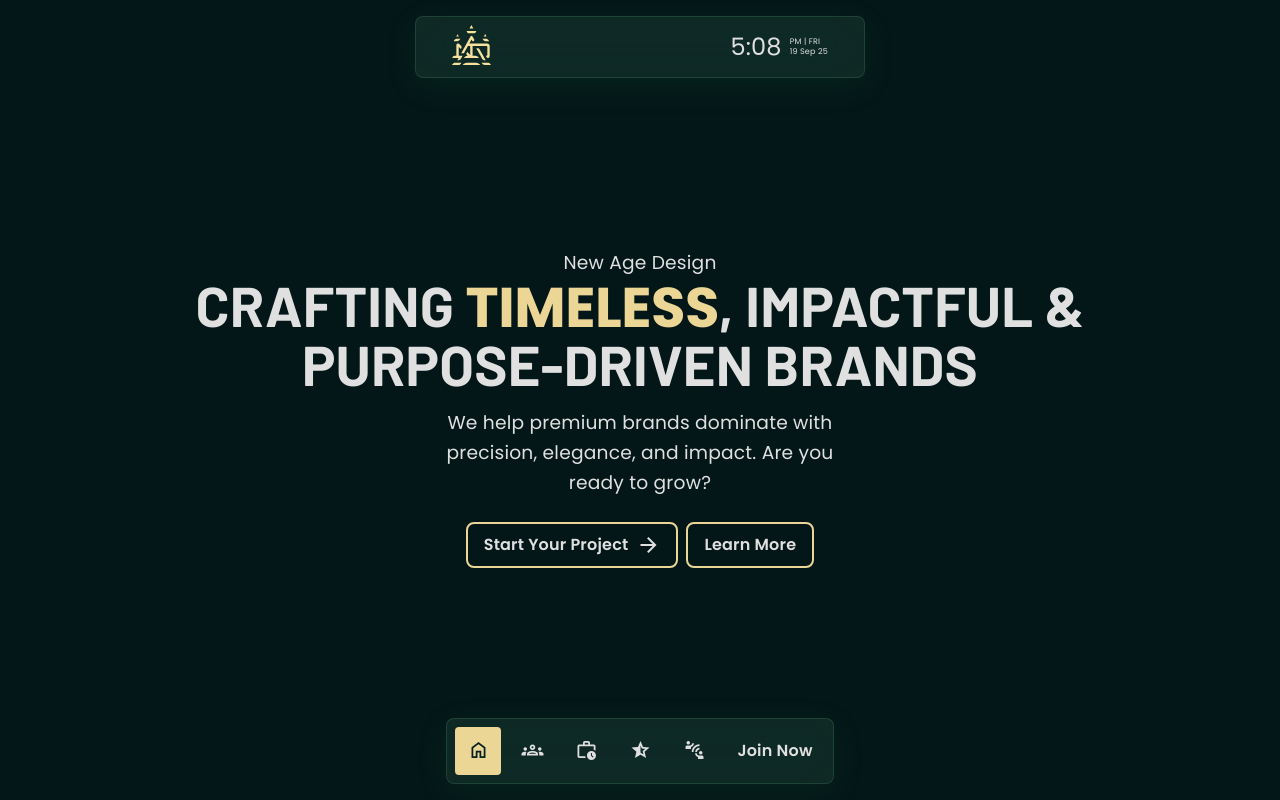
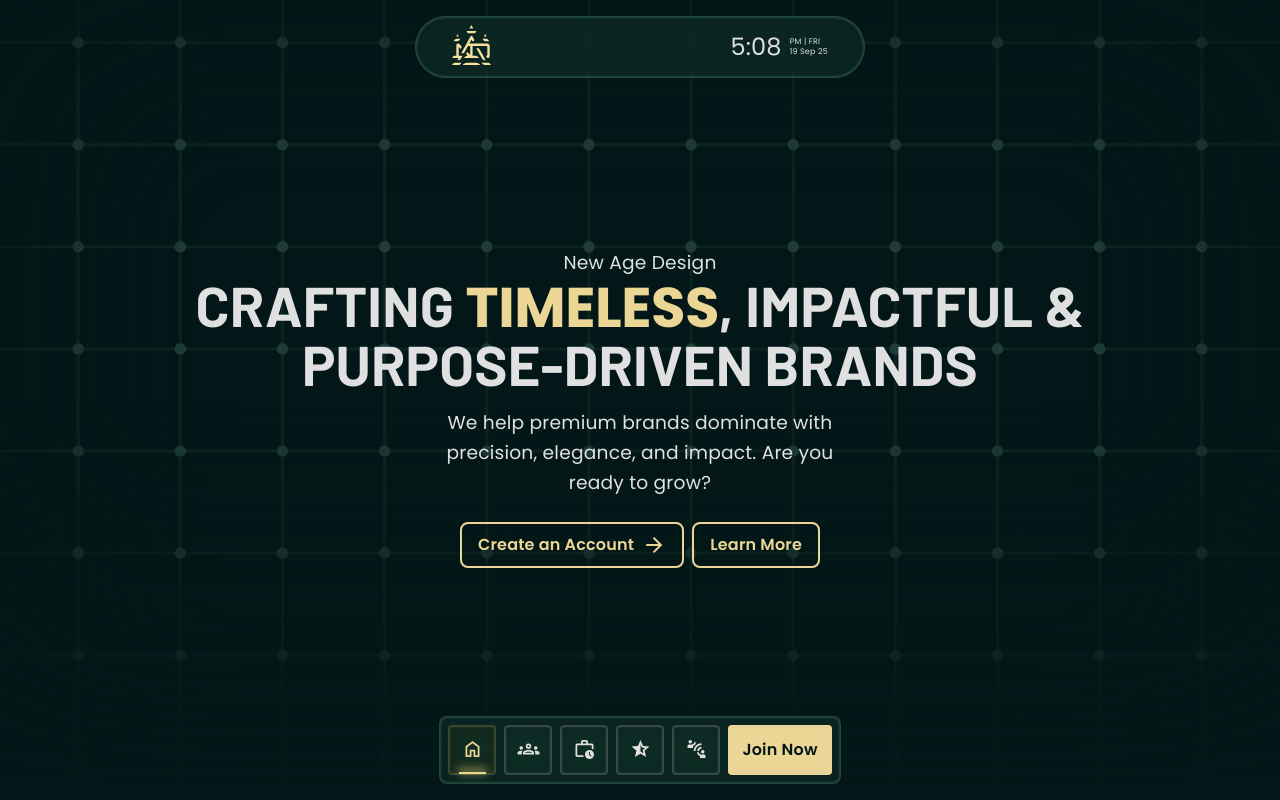
Before and after one commit to NewAgeDesign/NewAgeDesign, a plain HTML site: page index.html in a window 1280 px wide. Shown: the top 800 px of the page. Drawn offline with nearby package versions, Linux system fonts and the light colour scheme.

Commit message:
Refactor navigation and main sections: Update active link handling, improve layout, and enhance header styles for better user experience

```diff
--- a/index.html
+++ b/index.html
@@ -29,7 +29,7 @@
         </span>
     </header>
     <nav>
-        <a href="#home" class="active" title="home"><icon>home</icon></a>
+        <a href="#home" title="home"><icon>home</icon></a>
         <a href="#about" title="about"><icon>groups</icon></a>
         <a href="#portfolio" title="portfolio"><icon>work_history</icon></a>
         <a href="#testimonial" title="testimonial"><icon>star_half</icon></a>
@@ -39,12 +39,13 @@
     <main>
         <section id="home">
             <span class="hero">
+                <span class="grid"></span>
                 <span class="text">
                     <p>New Age Design</p>
                     <h1>Crafting <span>Timeless</span>, Impactful & Purpose-Driven Brands</h1>
                     <p>We help premium brands dominate with precision, elegance, and impact. Are you ready to grow?</p>
                     <span class="cta">
-                        <a href="#">Start Your Project <icon>arrow_forward</icon></a>
+                        <a href="#">Create an Account <icon>arrow_forward</icon></a>
                         <a href="#">Learn More</a>
                     </span>
                 </span>
@@ -162,8 +163,8 @@
                 <p class="error"><--Projects currently under evaluation and will be uploaded soon--><!--</p>
             </span>
         </section>
-        <section id="testimonial"></section>
-        <section-- id="contact">
+        <section-- id="testimonial"></section-->
+        <section id="contact">
             <h3>Get In Touch</h3>
             <p>Ready to elevate your brand? Let's discuss how we can bring your vision to life.</p>
             <span class="cform">
@@ -198,7 +199,7 @@
                     <button type="submit">Send Message <icon>send</icon></button>
                 </form>
             </span>
-        </section-->
+        </section>
     </main>
     <footer id="footer">
         <span>
--- a/scode/JS/script.js
+++ b/scode/JS/script.js
@@ -56,57 +56,48 @@ function checkYearMonthDay() {
 document.addEventListener('DOMContentLoaded', () => {
     checkYearMonthDay();
 });
+// ...existing code...
 
-document.addEventListener('DOMContentLoaded', function () {
-    const titles = [
-        'Software Development ',
-        'UI/UX Design ',
-        'Brand Design ',
-        'Creative Strategy '
-    ];
-    const spiralTitles = document.querySelectorAll('.spiral-title');
-    let idx = 0;
-    let charIdx = 0;
-    let typing = true;
+// ...existing code...
 
-    function typeEffect() {
-        spiralTitles.forEach(el => {
-            el.innerHTML = '';
-            // Add typed text, each character in a span
-            for (let i = 0; i < charIdx; i++) {
-                const span = document.createElement('span');
-                span.textContent = titles[idx][i] === ' ' ? '\u00A0' : titles[idx][i];
-                el.appendChild(span);
+document.addEventListener('DOMContentLoaded', () => {
+    const links = document.querySelectorAll('nav a');
+
+    function setActiveNavLink() {
+        const hash = window.location.hash;
+        let found = false;
+        links.forEach(link => {
+            if (link.getAttribute('href') === hash && hash) {
+                link.classList.add('active');
+                found = true;
+            } else {
+                link.classList.remove('active');
             }
-            // Add cursor
-            const cursor = document.createElement('span');
-            cursor.className = 'typewriter-cursor';
-            cursor.textContent = '|';
-            el.appendChild(cursor);
         });
-
-        if (typing) {
-            if (charIdx < titles[idx].length) {
-                charIdx++;
-                setTimeout(typeEffect, 80);
-            } else {
-                typing = false;
-                setTimeout(typeEffect, 3000);
-            }
-        } else {
-            if (charIdx > 0) {
-                charIdx--;
-                setTimeout(typeEffect, 40);
-            } else {
-                typing = true;
-                idx = (idx + 1) % titles.length;
-                setTimeout(typeEffect, 400);
-            }
+        // If no hash match, activate the first link
+        if (!found && links.length > 0) {
+            links.forEach(l => l.classList.remove('active'));
+            links[0].classList.add('active');
         }
     }
 
-    typeEffect();
+    links.forEach(link => {
+        link.addEventListener('click', function (e) {
+            // Only handle anchor links with hashes
+            if (this.getAttribute('href').startsWith('#')) {
+                e.preventDefault();
+                window.location.hash = this.getAttribute('href');
+                setActiveNavLink();
+            }
+        });
+    });
+
+    window.addEventListener('hashchange', setActiveNavLink);
+
+    setActiveNavLink();
 });
+
+
 
 // Clock functionality
 function updateClock() {
--- a/scode/style.css
+++ b/scode/style.css
@@ -2,16 +2,16 @@
     height: 44px;
 }
 header{
+    box-shadow: 0 0 2px 1px rgba(102, 189, 141, 0.25) inset;
     -webkit-backdrop-filter: blur(16px) saturate(180%);
-    box-shadow: 0 8px 32px 0 rgba(31, 135, 74, 0.11);
-    border: 1px solid rgba(102, 189, 141, 0.18);
+    border: 1px solid rgba(102, 189, 141, 0.25);
     backdrop-filter: blur(16px) saturate(180%);
-    background: rgba(56, 92, 70, 0.25);
+    background: rgba(56, 92, 70, 0.18);
     justify-content: space-between;
     width: calc(100% - 32px);
     justify-self: center;
     align-items: center;
-    border-radius: 8px;
+    border-radius: 50pt;
     padding: 8px 36px;
     max-width: 450px;
     position: fixed;
@@ -50,11 +50,11 @@ header{
     }
 }
 nav {
-    box-shadow: 0 8px 32px 0 rgba(31, 135, 74, 0.11);
+    box-shadow: 0 0 2px 1px rgba(102, 189, 141, 0.25) inset;
     -webkit-backdrop-filter: blur(16px) saturate(180%);
-    border: 1px solid rgba(102, 189, 141, 0.18);
+    border: 1px solid rgba(102, 189, 141, 0.25);
     backdrop-filter: blur(16px) saturate(180%);
-    background: rgba(56, 92, 70, 0.25);
+    background: rgba(56, 92, 70, 0.18);
     justify-content: center;
     align-items: center;
     height: fit-content;
@@ -68,14 +68,22 @@ nav {
     z-index: 10;
     gap: 8px;
     a {
+        box-shadow: 0 0 2px 1px rgba(196, 196, 196, 0.25) inset;
+        -webkit-backdrop-filter: blur(16px) saturate(180%);
+        border: 1px solid rgba(193, 194, 193, 0.25);
+        backdrop-filter: blur(16px) saturate(180%);
         color: var(--primary, #E0E0E0);
         text-decoration: none;
         border-radius: 4px;
+        position: relative;
         padding: 6px 12px;
         font-weight: 500;
         font-size: 16px;
         &.cta{
-            border: 2px solid var(--accent);
+            transition: all .3s ease-in-out;
+            border: 2px solid var(--active);
+            background: var(--active);
+            color: var(--background);
             justify-content: center;
             align-items: center;
             padding: 10px 12px;
@@ -83,16 +91,43 @@ nav {
             display: flex;
         }
         icon{
-            color: var(--accent);
+            color: var(--primary);
             font-size: 22px;
         }
 
         &.active, &:hover {
-            background-color: var(--active);
-            color: var(--foreground);
-
+            box-shadow: 0 0 2px 1px rgba(194, 180, 100, 0.25) inset;
+            -webkit-backdrop-filter: blur(16px) saturate(180%);
+            border: 1px solid rgba(192, 176, 88, 0.25);
+            backdrop-filter: blur(16px) saturate(180%);
+            background: rgba(48, 45, 21, 0.18);
+            color: var(--active);
+            &::after{
+                box-shadow: 0 -2px 8px 1px rgba(194, 180, 100, 1);
+                background-color: var(--active);
+                position: absolute;
+                content: '';
+                height: 2px;
+                width: 60%;
+                bottom: 0;
+                left: 20%;
+            }
+            &.cta{
+                box-shadow: 0 -2px 8px 1px rgba(194, 180, 100, 1);
+                border: 2px solid rgba(192, 176, 88, 0.25);
+                -webkit-backdrop-filter: none;
+                background: var(--active);
+                color: var(--background);
+                backdrop-filter: none;
+                &::after{
+                    box-shadow: 0 -2px 8px 1px rgba(194, 180, 100, 0);
+                    background-color: var(--active);
+                    height: 0;
+                    width: 0;
+                }
+            }
             icon{
-                color: var(--foreground);
+                color: var(--active);
             }
         }
     }
@@ -140,6 +175,40 @@ main{
             height: 100dvh;
             display: flex;
             width: 100%;
+            .grid{
+                background-image: url(res/hbg.svg);
+                background-repeat: no-repeat;
+                background-position: center;
+                width: calc(100% + 32px);
+                background-size: cover;
+                position: absolute;
+                height: 100dvh;
+                opacity: 0.2;
+                left: -16px;
+                z-index: -1;
+                top: 0;
+                &::after{
+                    /*set gradient at 90 degrees from bottom to top*/
+                    background-image: linear-gradient(0deg, var(--background), #00000000);
+                    position: absolute;
+                    height: 50dvh;
+                    content: '';
+                    width: 100%;
+                    z-index: 10;
+                    bottom: 0;
+                    left: 0;
+                }
+                &::before{
+                    box-shadow: 0 0 200px var(--background) inset;
+                    position: absolute;
+                    height: 100dvh;
+                    content: '';
+                    width: 100%;
+                    z-index: 0;
+                    left: 0;
+                    top: 0;
+                }
+            }
             .text{
                 justify-content: center;
                 flex-direction: column;
@@ -172,17 +241,15 @@ main{
                     width: 100%;
                 }
                 .cta{
-                    background-color: var(--accent);
-                    color: var(--foreground);
                     justify-content: center;
                     border-radius: 4px;
                     margin-top: 24px;
-                    cursor: pointer;
                     display: flex;
                     gap: 8px;
                     a{
                         border: 2px solid var(--active);
                         justify-content: center;
+                        color: var(--active);
                         flex-direction: row;
                         align-items: center;
                         width: fit-content;
@@ -190,9 +257,11 @@ main{
                         padding: 2px 16px;
                         font-weight: 600;
                         font-size: 12pt;
+                        cursor: pointer;
                         display: flex;
                         gap: 8px;
                         icon{
+                            color: var(--active);
                             height: fit-content;
                             width: fit-content;
                             font-size: 18pt;
@@ -774,7 +843,7 @@ footer{
                     background: rgba(56, 92, 70, 0.25);
                     border-radius: 8px;
                     aspect-ratio: 16/9;
-                    max-width: 720px;
+                    height: auto;
                     width: 100%;
                 }
 
--- a/scode/uigod.css
+++ b/scode/uigod.css
@@ -7,7 +7,7 @@
     -ms-user-select: none;
     user-select:none;
 
-    transition: all .2s ease-in-out;
+    transition: all .3s ease-in-out;
     scroll-behavior: smooth;
     box-sizing: border-box;
     font-family: 'Poppins';
```
